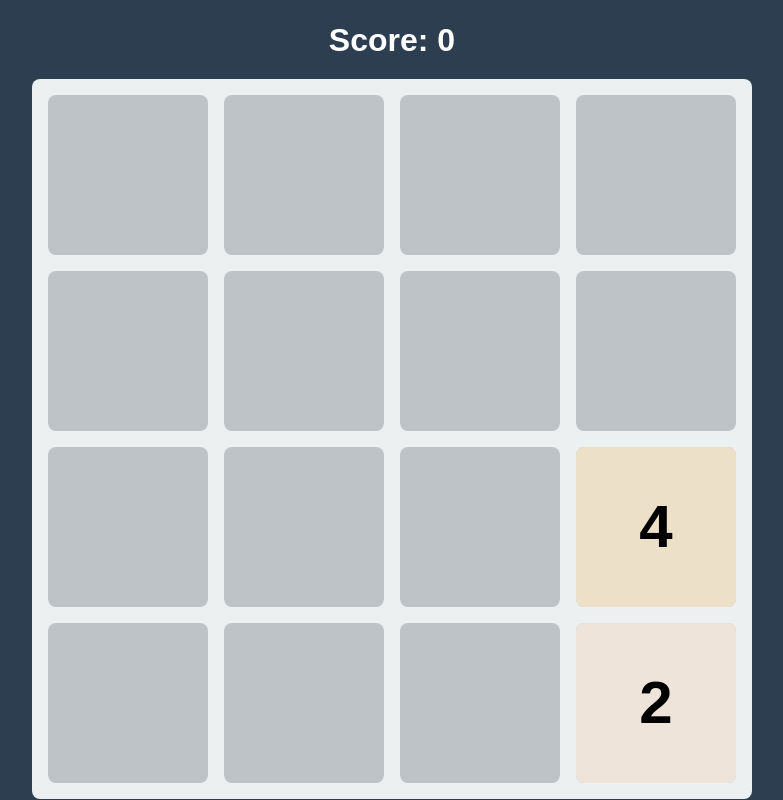
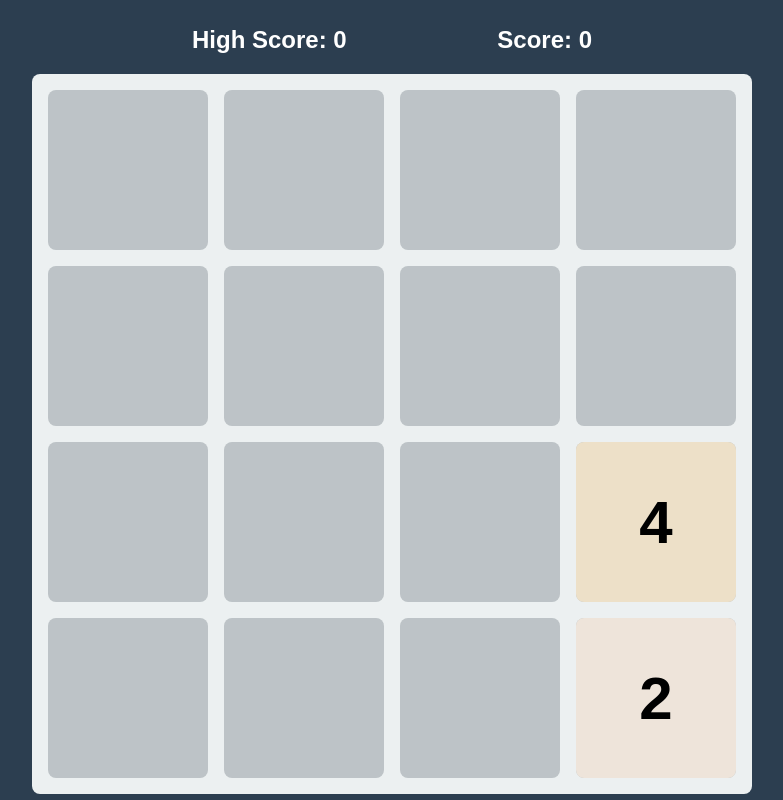
Before and after one commit to chari6268/2048_game, a website with bundled scripts: page public/index.html in a window 1280 px wide. Shown: the whole page, without its empty margins (248-1031 px from the left). Built offline with nearby package versions, Linux system fonts and the light colour scheme.

Commit message:
Added high score display and storage, updated score display and layout

```diff
--- a/public/index.html
+++ b/public/index.html
@@ -12,8 +12,9 @@
 <body>
   <div id="game-container">
     <div id="score-container">
+      <h1 id="heigh-score">High Score: 0</h1>
       <h1 id="score">Score: 0</h1>
-    </div>
+  </div>
     <div id="game-board"></div>
   </div>
 </body>
--- a/public/script.js
+++ b/public/script.js
@@ -3,7 +3,9 @@ import Tile from "./Tile.js"
 
 const gameBoard = document.getElementById("game-board")
 const scoreDisplay = document.getElementById("score")
+const highScoreDisplay = document.getElementById("heigh-score") // Get high score display element
 let score = 0; // Initialize score
+let highScore = localStorage.getItem('highScore') || 0; // Retrieve high score from local storage
 
 const grid = new Grid(gameBoard)
 grid.randomEmptyCell().tile = new Tile(gameBoard)
@@ -11,6 +13,8 @@ grid.randomEmptyCell().tile = new Tile(gameBoard)
 
 setupInput()
 setupTouch()
+updateScoreDisplay(); // Initial score display
+updateHighScoreDisplay(); // Initial high score display
 
 function setupInput() {
   window.addEventListener("keydown", handleInput, { once: true })
@@ -139,6 +143,7 @@ function slideTiles(cells) {
             lastValidCell.mergeTile = cell.tile
             score += lastValidCell.tile.value; // Update score
             updateScoreDisplay(); // Update score display
+            updateHighScore(); // Check and update high score
           } else {
             lastValidCell.tile = cell.tile
           }
@@ -152,6 +157,18 @@ function slideTiles(cells) {
 
 function updateScoreDisplay() {
   scoreDisplay.textContent = `Score: ${score}`; // Update score display
+}
+
+function updateHighScore() {
+  if (score > highScore) {
+    highScore = score;
+    localStorage.setItem('highScore', highScore); // Store new high score in local storage
+    updateHighScoreDisplay();
+  }
+}
+
+function updateHighScoreDisplay() {
+  highScoreDisplay.textContent = `High Score: ${highScore}`; // Update high score display
 }
 
 function canMoveUp() {
--- a/public/styles.css
+++ b/public/styles.css
@@ -65,13 +65,16 @@ body {
 }
 
 #score-container {
-  text-align: center; /* Center the text */
+  display: flex; /* Use flexbox for two-column layout */
+  justify-content: space-between; /* Space out items */
+  width: 100%; /* Full width */
+  max-width: 400px; /* Limit max size */
   margin-bottom: 20px; /* Space between score and game board */
-  font-family: Arial, sans-serif; /* Change font if desired */
+  font-family: Arial, sans-serif; /* Font style */
 }
 
-#score {
-  font-size: 2rem; /* Adjust size as needed */
+#heigh-score, #score {
+  font-size: 1.5rem; /* Adjust size */
   color: white; /* Change color if desired */
   margin: 0; /* Remove default margin */
 }
```
